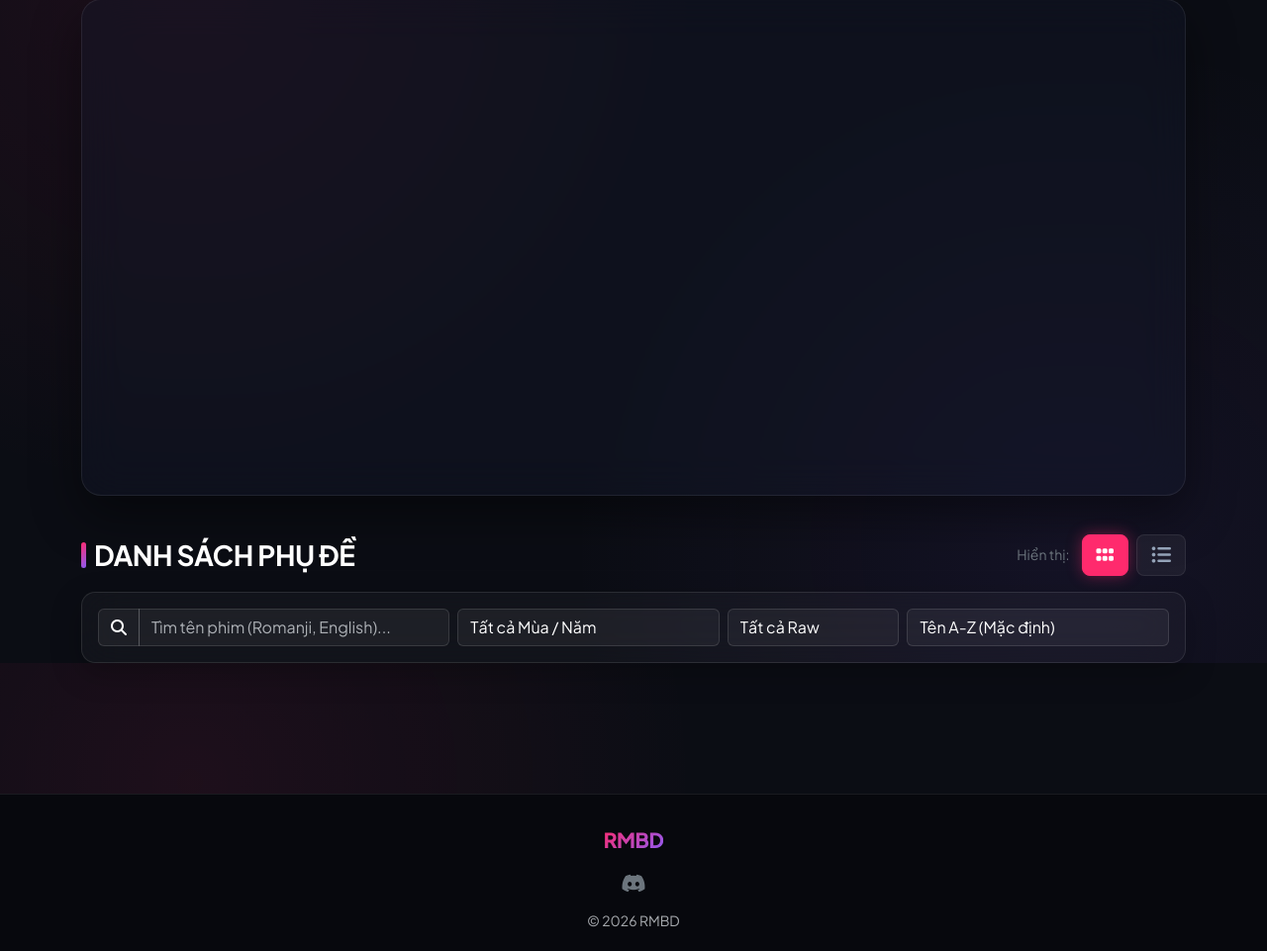
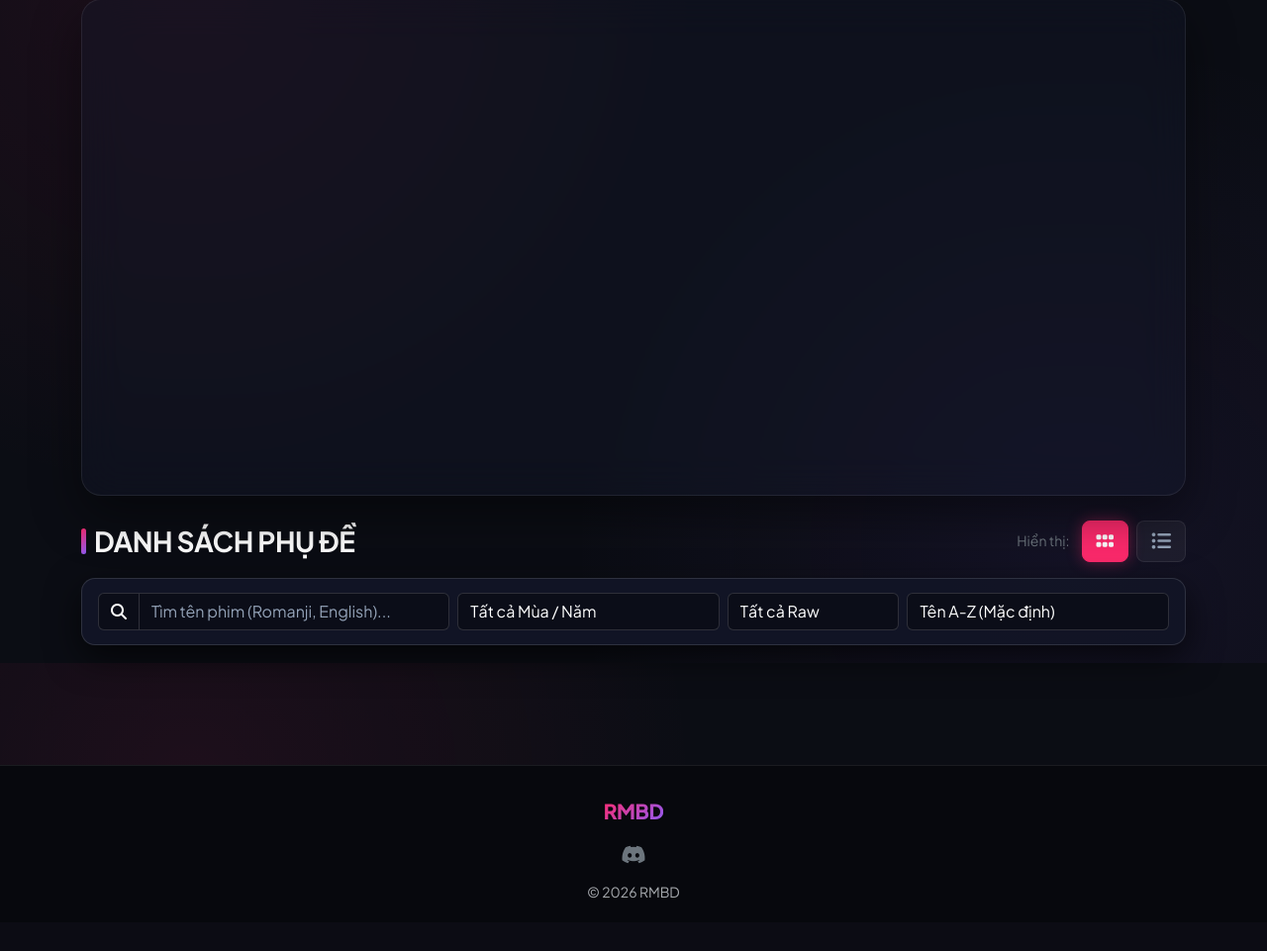
Before and after one commit to thduy289/rmbd-anime, a Flask app: page / in a window 1280 px wide. Shown: the part 130-1091 px from the top of the page at 99% size. After the commit the page ends 1038 px from the top, so only its background shows below. Run offline with Flask 3, Linux system fonts and the light colour scheme; data that the repository does not hold is empty.

Commit message:
Update home.html

```diff
--- a/templates/home.html
+++ b/templates/home.html
@@ -75,37 +75,7 @@
         margin-bottom: 20px;
     }
 
-    /* --- THANH TÁC VỤ GHIM TRONG SUỐT --- */
-    .sticky-action-zone {
-        position: sticky;
-        top: 62px;
-        z-index: 500;
-        background: transparent !important;
-        padding-top: 14px;
-        padding-bottom: 8px;
-        margin-bottom: 20px;
-    }
-    .glass-filter-card {
-        background: rgba(255, 255, 255, 0.03) !important;
-        backdrop-filter: blur(20px);
-        -webkit-backdrop-filter: blur(20px);
-        border: 1px solid rgba(255, 255, 255, 0.1) !important;
-        border-radius: 14px;
-        box-shadow: 0 10px 30px rgba(0, 0, 0, 0.25);
-    }
-    .glass-input {
-        background: rgba(255, 255, 255, 0.05) !important;
-        border: 1px solid rgba(255, 255, 255, 0.12) !important;
-        color: #fff !important;
-    }
-    .glass-input:focus {
-        border-color: var(--anime-pink) !important;
-        box-shadow: 0 0 12px rgba(255, 42, 109, 0.3) !important;
-    }
-    .glass-input option {
-        background: #111422;
-        color: #fff;
-    }
+    /* --- NÚT CHUYỂN ĐỔI CHẾ ĐỘ VIEW --- */
     .view-btn {
         background: rgba(255, 255, 255, 0.05);
         border: 1px solid var(--border-glass);
@@ -119,6 +89,35 @@
         color: #fff;
         border-color: var(--anime-pink);
         box-shadow: 0 0 15px rgba(255, 42, 109, 0.4);
+    }
+
+    /* --- KHUNG TÌM KIẾM & LỌC --- */
+    .filter-card-box {
+        position: sticky;
+        top: 68px;
+        z-index: 500;
+        background: rgba(18, 22, 38, 0.95);
+        border: 1px solid rgba(255, 255, 255, 0.12);
+        border-radius: 14px;
+        padding: 14px 16px;
+        box-shadow: 0 12px 35px rgba(0, 0, 0, 0.65);
+        margin-bottom: 25px;
+    }
+    .filter-input-element, .search-icon-box {
+        background: rgba(11, 14, 24, 0.92) !important;
+        border: 1px solid rgba(255, 255, 255, 0.14) !important;
+        color: #fff !important;
+    }
+    .filter-input-element::placeholder {
+        color: #94a3b8 !important;
+    }
+    .filter-input-element:focus {
+        border-color: var(--anime-pink) !important;
+        box-shadow: 0 0 10px rgba(255, 42, 109, 0.35) !important;
+    }
+    .filter-input-element option {
+        background: #111422;
+        color: #fff;
     }
 
     /* --- BẢNG TABLE PHẲNG TRONG SUỐT --- */
@@ -265,9 +264,8 @@
     </div>
 </div>
 
-<!-- 3. PHẦN DANH SÁCH "DANH SÁCH PHỤ ĐỀ" -->
 <div class="container pb-5">
-    <div class="sticky-action-zone">
+    <!-- 3. TIÊU ĐỀ & 2 NÚT LƯỚI / BẢNG -->
     <div class="d-flex justify-content-between align-items-center flex-wrap gap-3 mb-3">
         <div class="d-flex align-items-center gap-2">
             <div style="width: 5px; height: 26px; background: var(--anime-gradient); border-radius: 4px;"></div>
@@ -281,17 +279,17 @@
         </div>
     </div>
 
-        <!-- KHUNG LỌC & TÌM KIẾM TRONG SUỐT -->
-        <div class="card p-3 mb-2 border-0 glass-filter-card">
+    <!-- 4. KHUNG TÌM KIẾM 4 Ô -->
+    <div class="filter-card-box">
         <div class="row g-2">
             <div class="col-12 col-md-4">
                 <div class="input-group">
-                        <span class="input-group-text glass-input border-end-0 text-secondary"><i class="fas fa-search"></i></span>
-                        <input type="text" id="searchInput" class="form-control glass-input border-start-0" placeholder="Tìm tên phim (Romanji, English)...">
+                    <span class="input-group-text search-icon-box border-end-0 text-secondary"><i class="fas fa-search"></i></span>
+                    <input type="text" id="searchInput" class="form-control filter-input-element border-start-0" placeholder="Tìm tên phim (Romanji, English)...">
                 </div>
             </div>
             <div class="col-6 col-md-3">
-                    <select id="seasonFilter" class="form-select glass-input">
+                <select id="seasonFilter" class="form-select filter-input-element">
                     <option value="all">Tất cả Mùa / Năm</option>
                     {% for s in seasons %}
                     <option value="{{ s }}">{{ s }}</option>
@@ -299,19 +297,18 @@
                 </select>
             </div>
             <div class="col-6 col-md-2">
-                    <select id="rawFilter" class="form-select glass-input">
+                <select id="rawFilter" class="form-select filter-input-element">
                     <option value="all">Tất cả Raw</option>
                     <option value="bd">BD / BDRip</option>
                     <option value="tv">TV / Web</option>
                 </select>
             </div>
             <div class="col-12 col-md-3">
-                    <select id="sortFilter" class="form-select glass-input">
+                <select id="sortFilter" class="form-select filter-input-element">
                     <option value="az">Tên A-Z (Mặc định)</option>
                     <option value="za">Tên Z-A</option>
                     <option value="newest">Mới cập nhật</option>
                 </select>
-                </div>
             </div>
         </div>
     </div>
@@ -345,7 +342,7 @@
         {% endfor %}
     </div>
 
-    <!-- DẠNG BẢNG (TABLE) -->
+    <!-- DẠNG BẢNG (TABLE - ĐÃ BỎ CỘT THAO TÁC, BẤM VÀO HÀNG ĐỂ XEM CHI TIẾT) -->
     <div id="tableView" class="table-responsive mb-5" style="display: none;">
         <table class="anime-table">
             <thead>
@@ -354,13 +351,13 @@
                     <th>Năm / Mùa</th>
                     <th>Số tập</th>
                     <th>Nhóm dịch</th>
-                    <th>Định dạng</th>
-                    <th class="text-end">Thao tác</th>
+                    <th class="text-end pe-4">Định dạng</th>
                 </tr>
             </thead>
             <tbody id="tableBody">
                 {% for item in anime_list %}
                 <tr class="anime-table-item"
+                    onclick="window.location.href='/anime/{{ item.slug }}'"
                     data-title="{{ item.title_ro|lower }} {{ item.title_en|lower }}"
                     data-season="{{ item.year }}"
                     data-raw="{{ item.raw_type|lower }}"
@@ -381,17 +378,12 @@
                     <td><span class="badge bg-secondary-subtle text-light">{{ item.year }}</span></td>
                     <td><span class="text-light fw-semibold">{{ item.episodes_sub }}/{{ item.episodes }}</span></td>
                     <td><span class="text-info">{{ item.fansub or "—" }}</span></td>
-                    <td>
+                    <td class="text-end pe-4">
                         {% if 'bd' in item.raw_type|lower %}
                         <span class="badge bg-danger">BD / BDRip</span>
                         {% else %}
                         <span class="badge bg-secondary">TV / Web</span>
                         {% endif %}
-                    </td>
-                    <td class="text-end">
-                        <a href="/anime/{{ item.slug }}" class="btn btn-sm btn-outline-danger rounded-pill px-3">
-                            Xem <i class="fas fa-chevron-right ms-1"></i>
-                        </a>
                     </td>
                 </tr>
                 {% endfor %}
```
Lines whose indentation alone changed are shown as unchanged.
